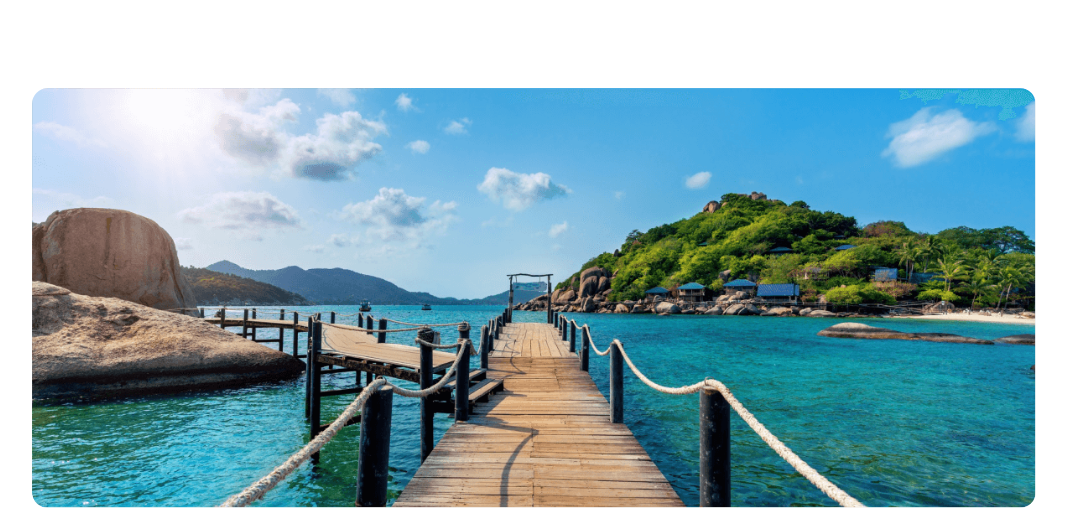
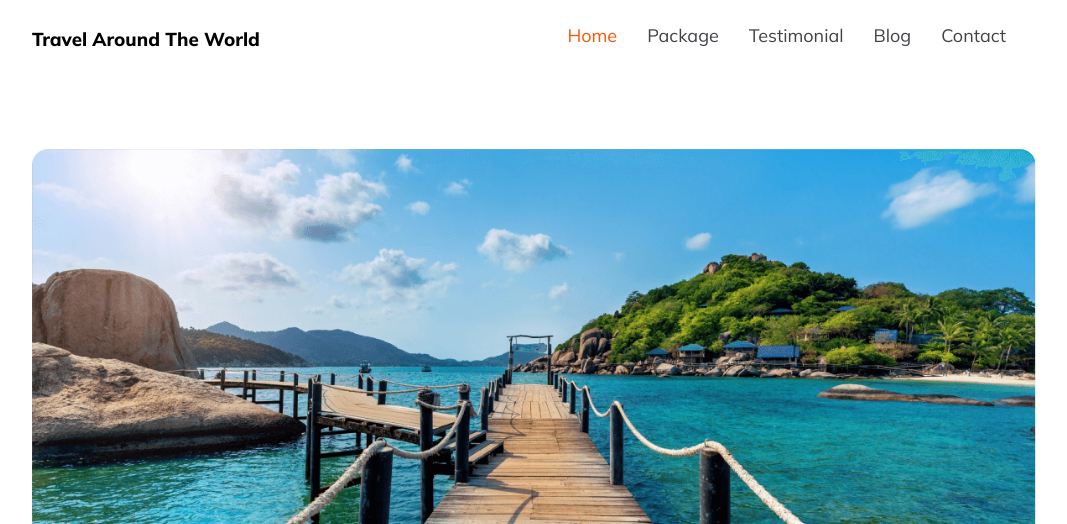
Before and after one commit to PrithilaPrithaBarua/my-travel-website, a plain HTML site: page index.html in a window 1280 px wide. Shown: the top 524 px of the page, without its empty margins (106-1173 px from the left). Drawn offline with Linux system fonts and the light colour scheme.

Commit message:
added navbar

```diff
--- a/index.html
+++ b/index.html
@@ -9,11 +9,22 @@
 </head>
 <body>
 
-    <nav>
-        <div class="nav">
+    <header>
+        <nav>
+            <div class="nav">
+                <h3>Travel Around The World</h3>
+                <ul>
+                    <li><a href=""><span class="home">Home</span></a></li>
+                    <li><a href="">Package</a></li>
+                    <li><a href="">Testimonial</a></li>
+                    <li><a href="">Blog</a></li>
+                    <li><a href="">Contact</a></li>
+                </ul>
+            </div>
+        </nav>
 
-        </div>
-    </nav>
+    </header>
+
 
     <div class="banner">
         <img class="banner-image" src=" Images/Group 13 (1) (1).png" alt="">
--- a/styles.css
+++ b/styles.css
@@ -1,7 +1,38 @@
+@import url('https://fonts.googleapis.com/css2?family=Mulish:wght@400;800&display=swap');
+
+*{
+    font-family: 'Mulish', sans-serif;
+}
 .head-line{
     font-size: 18px;
     text-align: center;
-    word-wrap: break-word;
+    margin: 0 auto;
+}
+.nav{
+    padding: 0 130px 0 130px;
+}
+.home{
+    color: #FF5400;
+}
+.nav{
+    display: flex;
+    justify-content: space-between;
+}
+
+.nav > ul{
+    display: flex;
+}
+
+nav li{
+    list-style: none;
+    margin-right: 30px;
+    font-weight: 500;
+    font-size: 18px;
+}
+
+.nav li a{
+    text-decoration: none;
+    color: #424247;
 }
 
 .button{
```
